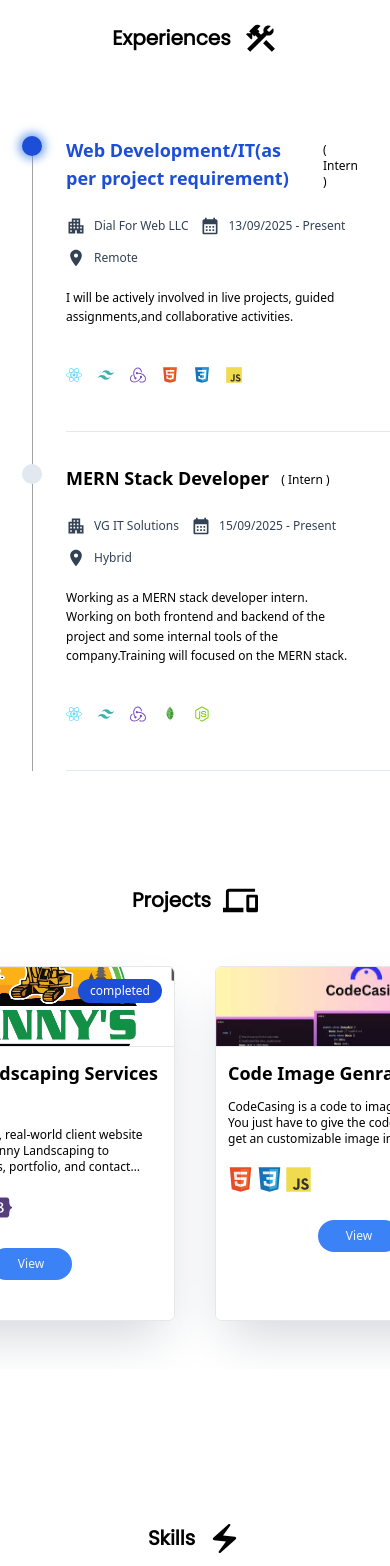
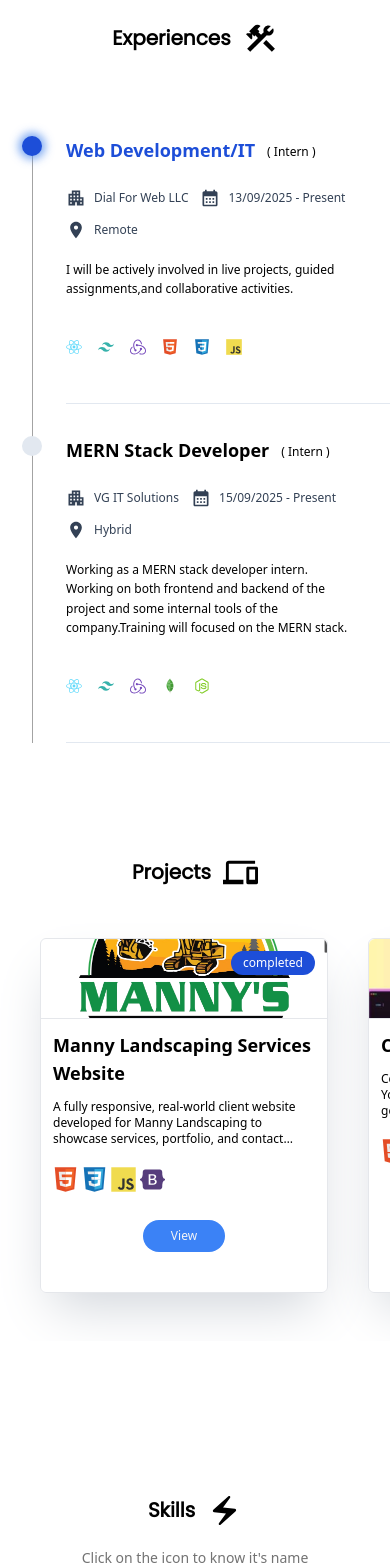
Before and after one commit to Saketmishra14/Portfolio-SM, a React (Vite) app: page / in a window 390 px wide. Shown: the part 1260-2826 px from the top of the page. Built offline with nearby package versions, Linux system fonts and the light colour scheme; the HTML template or start-up script is replaced by a standard one.

Commit message:
fix project card

```diff
--- a/src/components/ExperienceNew.jsx
+++ b/src/components/ExperienceNew.jsx
@@ -11,7 +11,7 @@
   {
     id: "1",
     company: "Dial For Web LLC",
-    role: "Web Development/IT(as per project requirement)",
+    role: "Web Development/IT",
     type: "Intern",
     location: "Remote",
     startDate: "13/09/2025",
--- a/src/components/ProjectSection.jsx
+++ b/src/components/ProjectSection.jsx
@@ -52,7 +52,7 @@
           <ArrowRightRounded fontSize="large" />
         </div>
         <div
-          className="px-5 py-7 flex justify-center overflow-x-scroll no-scrollbar"
+          className="px-5 py-7 flex justify-start lg:justify-center overflow-x-scroll no-scrollbar"
           ref={projectContainer}
         >
           <ProjectCard
```
Also changed, not shown: 2 other files (tests, documents, lock files or other folders).
